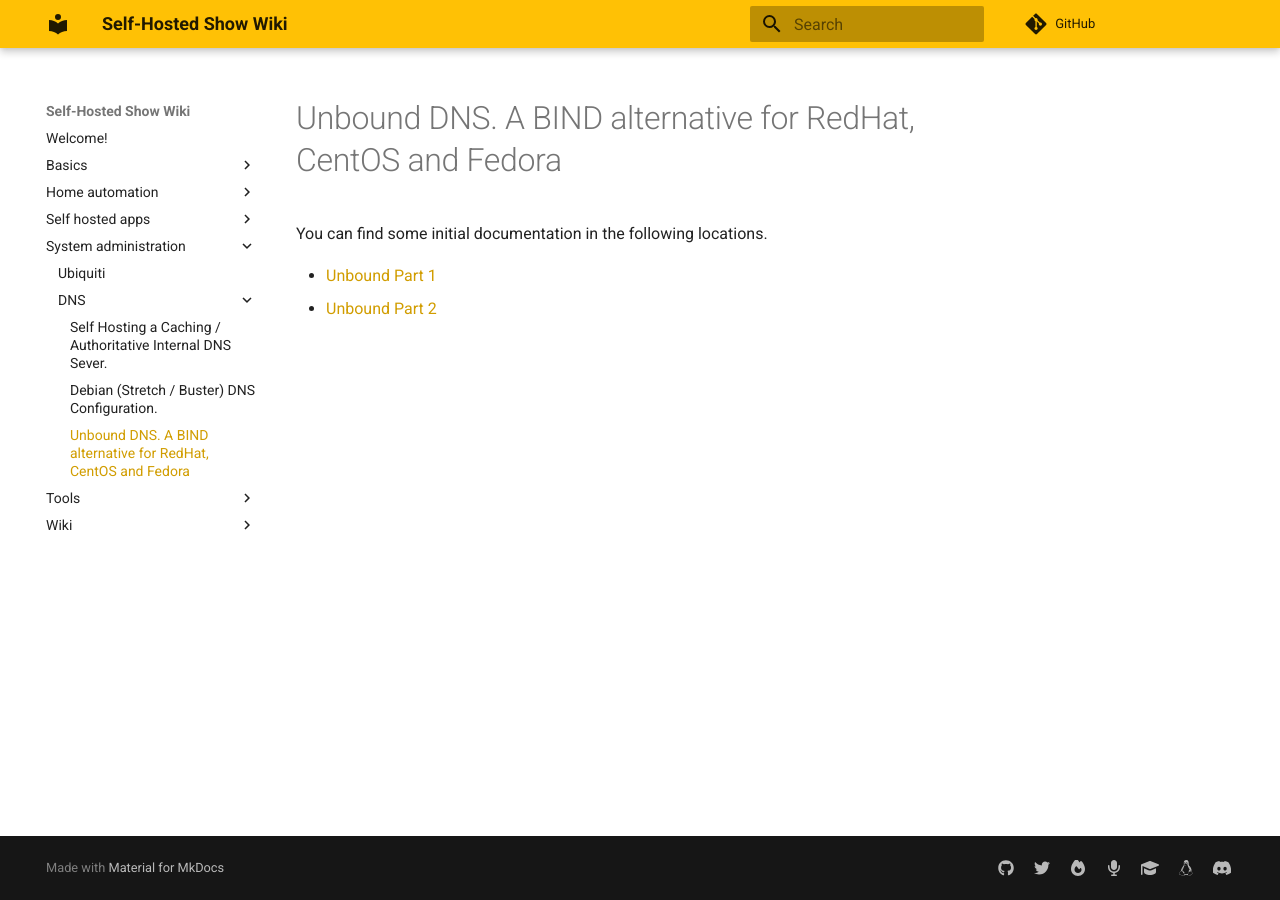
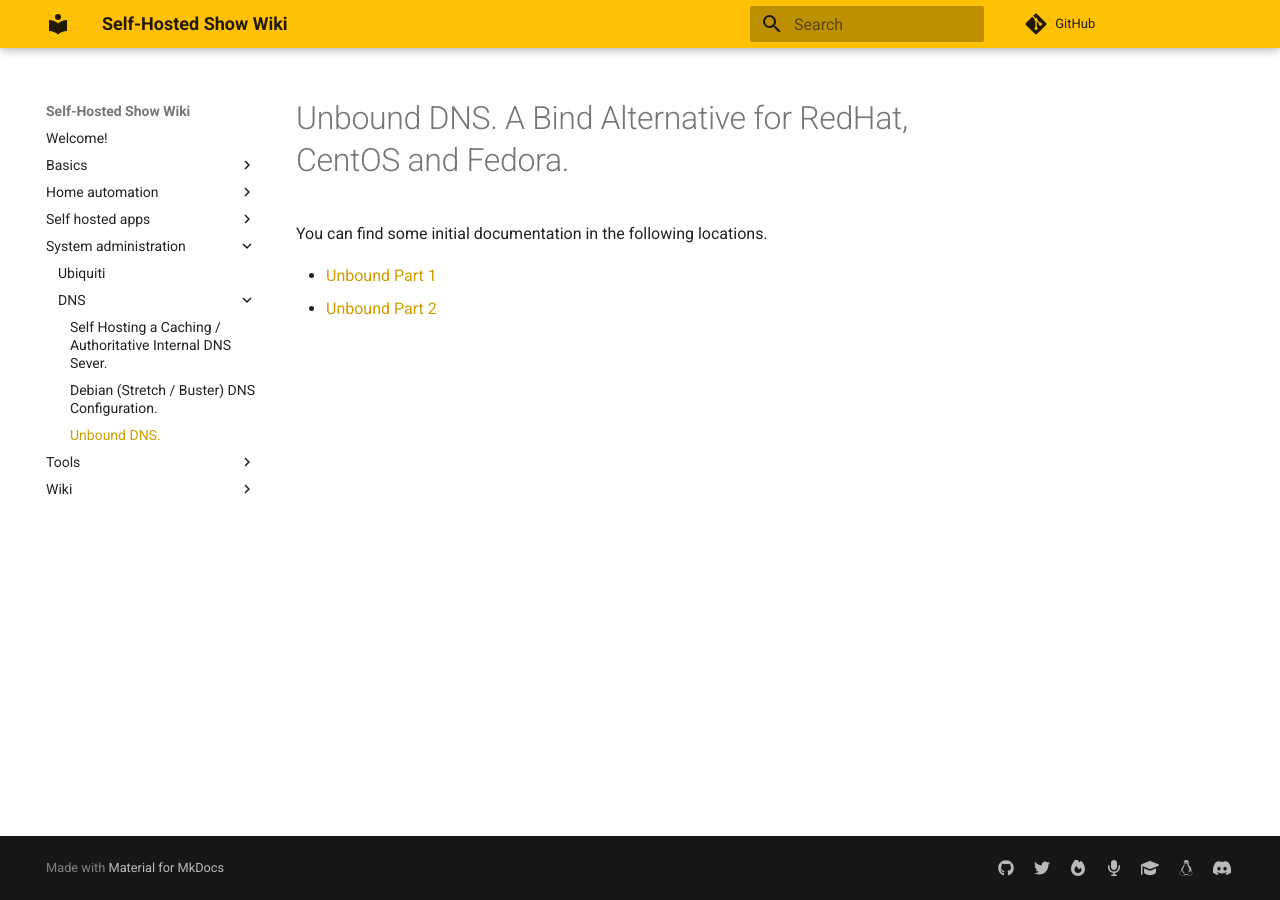
Before and after one commit to selfhostedshow/wiki, an MkDocs documentation site: the page built from docs/system-administration/DNS/unbound-dns.md, in a window 1280 px wide. Built offline with MkDocs 1.6.1 and Material for MkDocs 9.7.7, drawn with Linux system fonts in a browser that asks for light colours; comment, search, counter and statistics services are not loaded; part of the change alters nothing that is shown.

Commit message:
Formating Changes Removed details from Title: to make it shorter. Moved same information into a #header tag so it appears in the documentation.

```diff
--- a/docs/system-administration/DNS/unbound-dns.md
+++ b/docs/system-administration/DNS/unbound-dns.md
@@ -1,10 +1,11 @@
 ---
-title: Unbound DNS. A BIND alternative for RedHat, CentOS and Fedora
+title: Unbound DNS.
 summary:
 date: 2020-12-15
 authors:
   - Adam Spann
 ---
+# Unbound DNS. A Bind Alternative for RedHat, CentOS and Fedora.
 
 You can find some initial documentation in the following locations.
 
```
